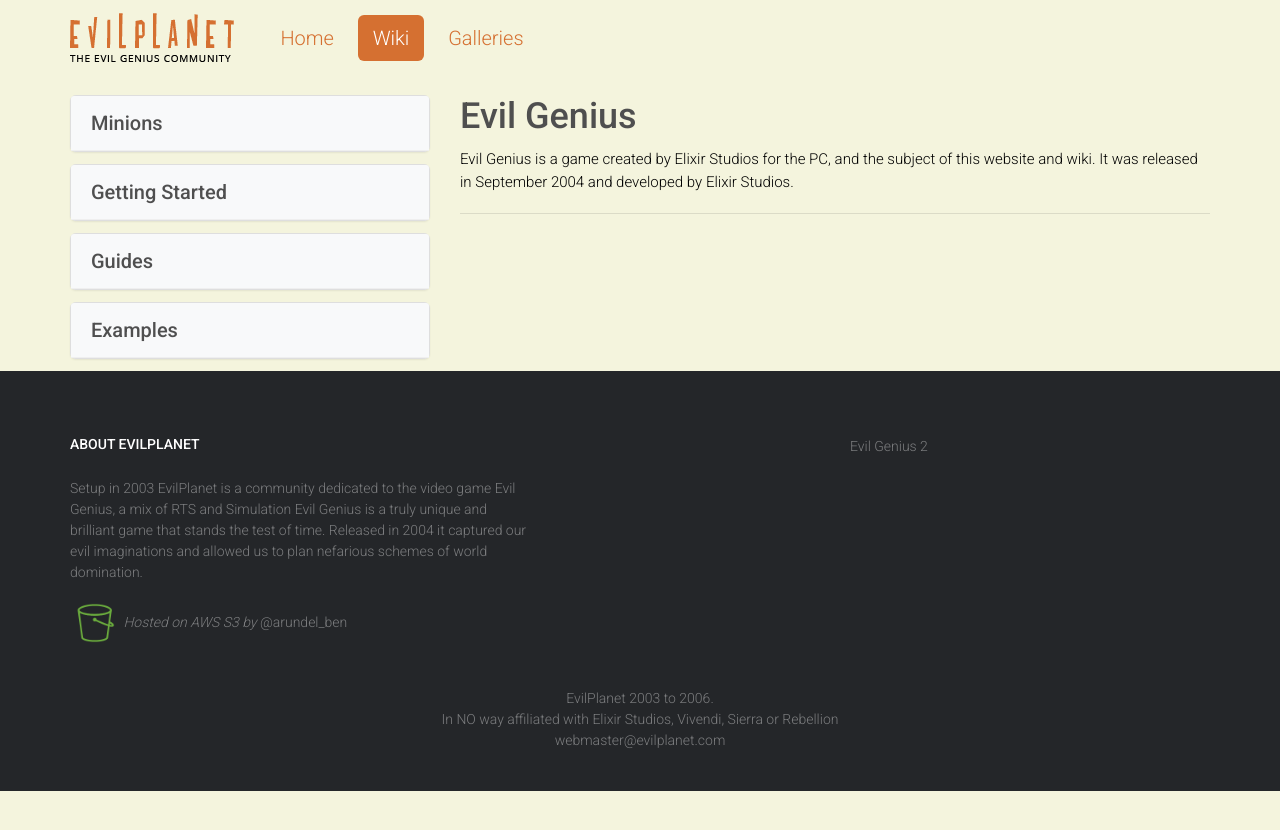
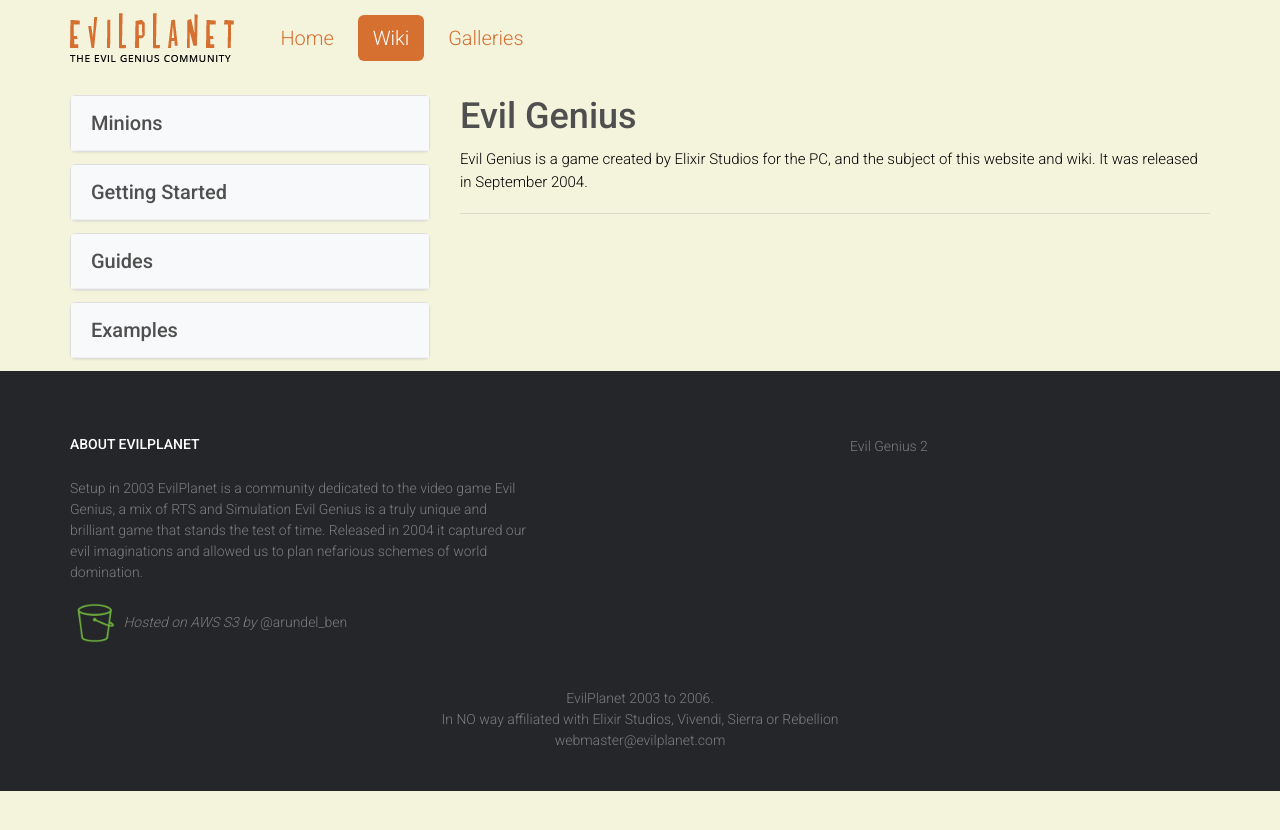
Before and after one commit to barundel/wiki.evilplanet.com, a Jekyll site: the page built from wiki/Evil_Genius.md, in a window 1280 px wide. Shown: the top 830 px of the page. Built offline with Jekyll 4.4.1, drawn with Linux system fonts in a browser that asks for light colours; comment, search, counter and statistics services are not loaded.

Commit message:
Change to wiki page

```diff
--- a/wiki/Evil_Genius.md
+++ b/wiki/Evil_Genius.md
@@ -6,5 +6,4 @@
 
 Evil Genius is a game created by [Elixir
 Studios](/wiki/Elixir_Studios "wikilink") for the PC, and the subject of this
-website and wiki. It was released in September 2004 and developed by
-[Elixir Studios](/wiki/Elixir_Studios "wikilink").
+website and wiki. It was released in September 2004.
```
Also changed, not shown: 1 other file.
